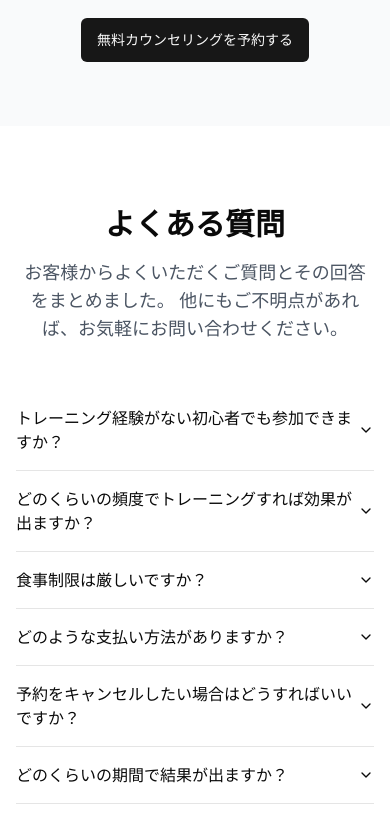
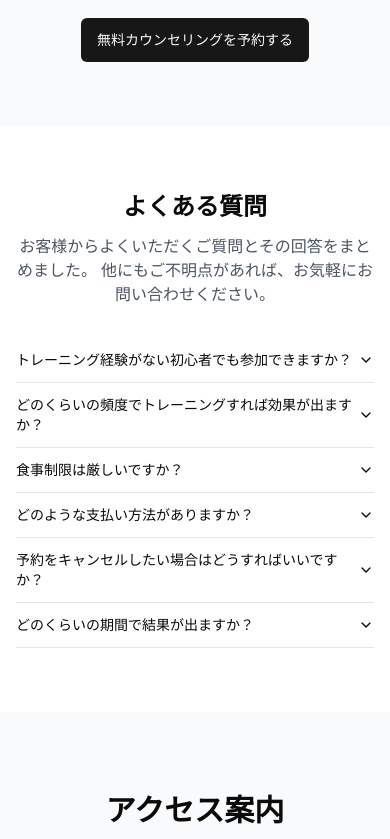
Before and after one commit to crackerky/sb1-wxyrnqvi, a Next.js app: page / in a window 390 px wide. Shown: the part 5785-6624 px from the top of the page. Built offline with nearby package versions, Linux system fonts and the light colour scheme.

Commit message:
Update faq.tsx

```diff
--- a/components/sections/faq.tsx
+++ b/components/sections/faq.tsx
@@ -38,17 +38,17 @@ const FaqSection = () => {
   ];
 
   return (
-    <section id="faq" className="py-20">
+    <section id="faq" className="py-16 sm:py-20">
       <div className="container mx-auto px-4 md:px-6">
         <motion.div
-          className="text-center mb-12"
+          className="text-center mb-8 sm:mb-12"
           initial={{ opacity: 0, y: 20 }}
           whileInView={{ opacity: 1, y: 0 }}
           viewport={{ once: true, margin: "-100px" }}
           transition={{ duration: 0.6 }}
         >
-          <h2 className="text-3xl md:text-4xl font-bold mb-4">よくある質問</h2>
-          <p className="text-lg text-gray-600 max-w-2xl mx-auto">
+          <h2 className="text-2xl sm:text-3xl md:text-4xl font-bold mb-3 sm:mb-4">よくある質問</h2>
+          <p className="text-base sm:text-lg text-gray-600 max-w-2xl mx-auto">
             お客様からよくいただくご質問とその回答をまとめました。
             他にもご不明点があれば、お気軽にお問い合わせください。
           </p>
@@ -65,9 +65,11 @@ const FaqSection = () => {
                 transition={{ duration: 0.4, delay: index * 0.1 }}
               >
                 <AccordionItem value={`item-${index}`}>
-                  <AccordionTrigger className="text-left">{faq.question}</AccordionTrigger>
+                  <AccordionTrigger className="text-left text-sm sm:text-base py-3 sm:py-4">
+                    {faq.question}
+                  </AccordionTrigger>
                   <AccordionContent>
-                    <p className="text-gray-600">{faq.answer}</p>
+                    <p className="text-xs sm:text-sm text-gray-600">{faq.answer}</p>
                   </AccordionContent>
                 </AccordionItem>
               </motion.div>
```
